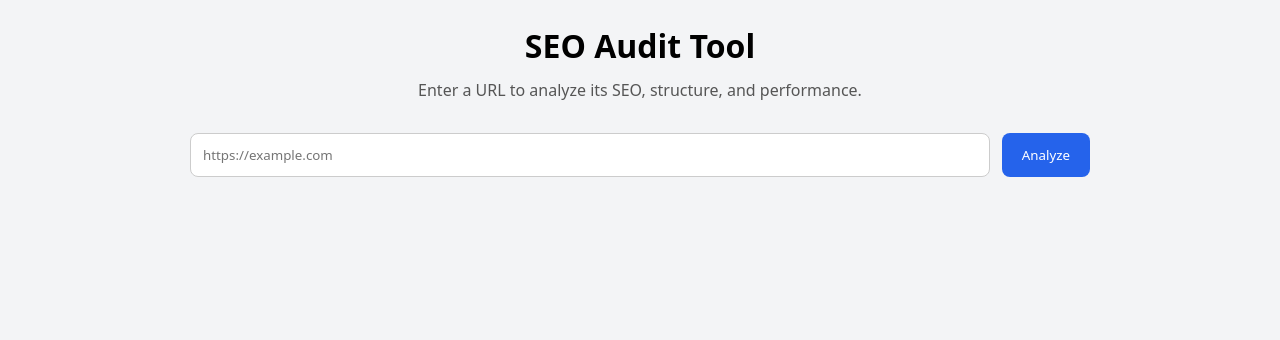
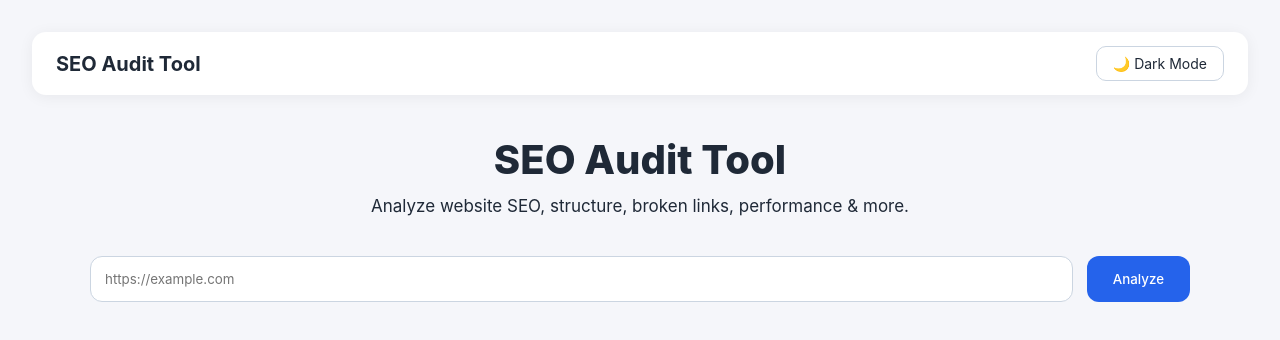
Before and after one commit to jean-eric-espiegle/seo-audit-tool, a Nuxt app in the folder frontend/seo-audit-frontend/: page / in a window 1280 px wide. Shown: the top 340 px of the page. Built offline with nearby package versions, Linux system fonts and the light colour scheme.

Commit message:
fix: UI Upgrade

```diff
--- a/frontend/seo-audit-frontend/pages/index.vue
+++ b/frontend/seo-audit-frontend/pages/index.vue
@@ -1,9 +1,19 @@
 <template>
+	<div>
+		<!-- NAVBAR -->
+		<nav class="navbar">
+			<div class="nav-title">SEO Audit Tool</div>
+			<button class="toggle-btn" @click="toggleDark">
+				{{ darkMode ? '🌞 Light Mode' : '🌙 Dark Mode' }}
+			</button>
+		</nav>
+
 		<div class="container">
+			<!-- HEADER -->
 			<h1
 				style="
-				font-size: 32px;
-				font-weight: bold;
+					font-size: 40px;
+					font-weight: 800;
 					text-align: center;
 					margin-bottom: 12px;
 				"
@@ -11,20 +21,22 @@
 				SEO Audit Tool
 			</h1>
 
-		<p style="text-align: center; color: #555; margin-bottom: 32px">
-			Enter a URL to analyze its SEO, structure, and performance.
+			<p
+				style="
+					text-align: center;
+					color: var(--text);
+					margin-bottom: 40px;
+					font-size: 17px;
+				"
+			>
+				Analyze website SEO, structure, broken links, performance & more.
 			</p>
 
 			<!-- INPUT -->
-		<div style="display: flex; gap: 12px; margin-bottom: 24px">
-			<input
-				v-model="url"
-				type="text"
-				class="input"
-				placeholder="https://example.com"
-			/>
-			<button class="btn" @click="runAudit">
-				{{ loading ? 'Scanning...' : 'Analyze' }}
+			<div style="display: flex; gap: 14px; margin-bottom: 30px">
+				<input v-model="url" class="input" placeholder="https://example.com" />
+				<button class="btn" @click="runAudit" :disabled="loading">
+					{{ loading ? 'Scanning…' : 'Analyze' }}
 				</button>
 			</div>
 
@@ -41,20 +53,49 @@
 			<div v-if="result">
 				<!-- SCORE -->
 				<div class="card" style="text-align: center">
-				<h2 style="font-size: 22px; margin-bottom: 12px">SEO Score</h2>
-				<div style="font-size: 40px; font-weight: bold">
-					{{ result.seo_score }}%
+					<h2 style="font-size: 24px; margin-bottom: 20px">SEO Score</h2>
+
+					<div class="score-wrapper">
+						<svg width="170" height="170">
+							<circle
+								cx="85"
+								cy="85"
+								r="70"
+								stroke="#e5e7eb"
+								stroke-width="14"
+								fill="none"
+							/>
+							<circle
+								cx="85"
+								cy="85"
+								r="70"
+								:stroke="scoreColor"
+								stroke-width="14"
+								fill="none"
+								stroke-linecap="round"
+								:style="{
+									strokeDasharray: circumference,
+									strokeDashoffset: dashOffset,
+									animation: 'draw-ring 1.2s ease forwards',
+								}"
+								transform="rotate(-90 85 85)"
+							/>
+						</svg>
+						<div class="score-value">{{ result.seo_score }}%</div>
 					</div>
-				<p style="margin-top: 10px; color: #555">{{ result.url }}</p>
+
+					<p style="margin-top: 14px; color: var(--text); font-size: 14px">
+						{{ result.url }}
+					</p>
 				</div>
 
 				<!-- BASIC METRICS -->
-			<div class="grid grid-2" style="margin-bottom: 24px">
+				<div class="grid grid-2" style="margin-bottom: 30px">
 					<div class="card"><strong>Title:</strong> {{ result.title }}</div>
 					<div class="card">
-					<strong>Meta Description:</strong> {{ result.meta_description }}
+						<strong>Description:</strong> {{ result.meta_description }}
 					</div>
-				<div class="card"><strong>H1 Tag:</strong> {{ result.h1 }}</div>
+					<div class="card"><strong>H1:</strong> {{ result.h1 }}</div>
 					<div class="card">
 						<strong>Word Count:</strong> {{ result.word_count }}
 					</div>
@@ -64,16 +105,14 @@
 					<div class="card">
 						<strong>External Links:</strong> {{ result.external_links }}
 					</div>
-
 					<div class="card">
-					<strong>Missing Image Alts:</strong>
+						<strong>Missing ALTs:</strong>
 						<span :class="result.missing_image_alts > 0 ? 'bad' : 'good'">
 							{{ result.missing_image_alts }}
 						</span>
 					</div>
-
 					<div class="card">
-					<strong>Viewport Tag:</strong> {{ result.has_viewport_tag }}
+						<strong>Viewport Meta:</strong> {{ result.has_viewport_tag }}
 					</div>
 					<div class="card">
 						<strong>Robots.txt:</strong> {{ result.robots_txt_found }}
@@ -85,13 +124,13 @@
 
 				<!-- KEYWORDS -->
 				<div class="card" v-if="result.keywords">
-				<h2 style="font-size: 20px; margin-bottom: 12px">Top Keywords</h2>
+					<h2 style="font-size: 22px; margin-bottom: 18px">Top Keywords</h2>
 
-				<div style="display: flex; flex-wrap: wrap; gap: 10px">
+					<div style="display: flex; flex-wrap: wrap; gap: 12px">
 						<span
+							class="tag"
 							v-for="item in result.keywords"
 							:key="item.keyword"
-						style="background: #dbeafe; padding: 6px 12px; border-radius: 20px"
 						>
 							{{ item.keyword }} ({{ item.count }})
 						</span>
@@ -99,10 +138,11 @@
 				</div>
 			</div>
 		</div>
+	</div>
 </template>
 
 <script setup>
-import { ref } from 'vue';
+import { ref, computed, onMounted } from 'vue';
 
 const BACKEND = 'https://seo-audit-tool-production-a57e.up.railway.app';
 
@@ -111,6 +151,47 @@ const result = ref(null);
 const error = ref('');
 const loading = ref(false);
 
+/* DARK MODE */
+const darkMode = ref(false);
+
+onMounted(() => {
+	const saved = localStorage.getItem('darkMode');
+	if (saved === 'true') {
+		darkMode.value = true;
+		document.documentElement.classList.add('dark');
+	}
+});
+
+function toggleDark() {
+	darkMode.value = !darkMode.value;
+
+	if (darkMode.value) {
+		document.documentElement.classList.add('dark');
+	} else {
+		document.documentElement.classList.remove('dark');
+	}
+
+	localStorage.setItem('darkMode', darkMode.value);
+}
+
+/* SCORE CIRCLE */
+const circumference = 2 * Math.PI * 70;
+
+const dashOffset = computed(() =>
+	result.value
+		? circumference - (result.value.seo_score / 100) * circumference
+		: circumference,
+);
+
+const scoreColor = computed(() => {
+	if (!result.value) return 'var(--primary)';
+	const s = result.value.seo_score;
+	if (s >= 80) return 'var(--good)';
+	if (s >= 50) return '#f59e0b';
+	return 'var(--bad)';
+});
+
+/* RUN AUDIT */
 async function runAudit() {
 	error.value = '';
 	result.value = null;
@@ -129,8 +210,8 @@ async function runAudit() {
 
 		if (data.error) error.value = data.error;
 		else result.value = data;
-	} catch {
-		error.value = 'Could not reach backend.';
+	} catch (err) {
+		error.value = 'Unable to reach backend.';
 	}
 
 	loading.value = false;
--- a/frontend/seo-audit-frontend/public/styles.css
+++ b/frontend/seo-audit-frontend/public/styles.css
@@ -1,64 +1,188 @@
-/* Reset */
+/* GLOBAL RESET */
 * {
   margin: 0;
   padding: 0;
   box-sizing: border-box;
-  font-family: system-ui, sans-serif;
+  font-family: "Inter", system-ui, sans-serif;
+}
+
+html {
+  transition: background 0.3s ease, color 0.3s ease;
 }
 
 body {
-  background: #f3f4f6;
-  padding: 24px;
+  background: var(--bg);
+  color: var(--text);
+  padding: 32px;
 }
 
-/* Container */
+/* LIGHT THEME VARIABLES */
+:root {
+  --bg: #f5f6fa;
+  --text: #1f2937;
+  --card-bg: #ffffff;
+  --card-shadow: rgba(0,0,0,0.06);
+  --border: #cbd5e1;
+  --input-bg: #ffffff;
+
+  --primary: #2563eb;
+  --primary-dark: #1e40af;
+  --good: #16a34a;
+  --bad: #dc2626;
+
+  --tag-bg: #e0edff;
+  --tag-text: #1d4ed8;
+}
+
+/* DARK MODE OVERRIDES */
+.dark {
+  --bg: #0d1117;
+  --text: #d1d5db;
+  --card-bg: #161b22;
+  --card-shadow: rgba(0,0,0,0.4);
+  --border: #30363d;
+  --input-bg: #0f141a;
+
+  --primary: #3b82f6;
+  --primary-dark: #1d4ed8;
+  --good: #22c55e;
+  --bad: #f87171;
+
+  --tag-bg: #233876;
+  --tag-text: #93c5fd;
+}
+
+/* NAVBAR */
+.navbar {
+  width: 100%;
+  background: var(--card-bg);
+  box-shadow: 0px 2px 15px var(--card-shadow);
+  padding: 14px 24px;
+  border-radius: 14px;
+  display: flex;
+  justify-content: space-between;
+  align-items: center;
+  margin-bottom: 40px;
+  position: sticky;
+  top: 16px;
+  z-index: 20;
+}
+
+.nav-title {
+  font-size: 20px;
+  font-weight: 700;
+}
+
+/* DARK MODE BUTTON */
+.toggle-btn {
+  background: var(--input-bg);
+  border: 1px solid var(--border);
+  color: var(--text);
+  padding: 8px 16px;
+  font-size: 14px;
+  border-radius: 10px;
+  cursor: pointer;
+  transition: 0.2s ease;
+}
+
+.toggle-btn:hover {
+  background: var(--border);
+}
+
+/* GENERAL STYLES */
 .container {
-  max-width: 900px;
+  max-width: 1100px;
   margin: auto;
 }
 
 .card {
-  background: white;
-  border-radius: 12px;
+  background: var(--card-bg);
+  border-radius: 16px;
   padding: 24px;
   margin-bottom: 24px;
-  box-shadow: 0px 3px 10px rgba(0,0,0,0.08);
+  box-shadow: 0px 4px 30px var(--card-shadow);
+  transition: 0.2s ease;
+}
+
+.card:hover {
+  transform: translateY(-2px);
+}
+
+.input {
+  padding: 14px;
+  border-radius: 12px;
+  border: 1px solid var(--border);
+  background: var(--input-bg);
+  color: var(--text);
+  width: 100%;
+  transition: 0.2s ease;
+}
+
+.input:focus {
+  border-color: var(--primary);
+  box-shadow: 0 0 0 2px rgba(37, 99, 235, 0.3);
 }
 
 .btn {
-  background: #2563eb;
+  background: var(--primary);
   color: white;
-  padding: 12px 20px;
-  border-radius: 8px;
+  padding: 14px 26px;
+  border-radius: 12px;
   border: none;
   cursor: pointer;
+  font-weight: 500;
   transition: 0.2s;
 }
 
 .btn:hover {
-  background: #1d4ed8;
+  background: var(--primary-dark);
 }
 
-.input {
-  padding: 12px;
-  border: 1px solid #ccc;
-  border-radius: 8px;
-  width: 100%;
+.btn:disabled {
+  background: #6b7280;
+  cursor: not-allowed;
 }
 
 .grid {
   display: grid;
-  gap: 16px;
+  gap: 20px;
 }
 
 .grid-2 {
-  grid-template-columns: repeat(2, 1fr);
+  grid-template-columns: repeat(auto-fit, minmax(260px, 1fr));
 }
 
-.bad {
-  color: #dc2626;
+.tag {
+  background: var(--tag-bg);
+  color: var(--tag-text);
+  padding: 6px 14px;
+  border-radius: 20px;
+  display: inline-block;
+  font-size: 14px;
 }
 
-.good {
-  color: #16a34a;
+.good { color: var(--good); font-weight: 600; }
+.bad { color: var(--bad); font-weight: 600; }
+
+/* SCORE CIRCLE */
+.score-wrapper {
+  width: 170px;
+  height: 170px;
+  position: relative;
+  margin: auto;
 }
+
+.score-value {
+  position: absolute;
+  inset: 0;
+  display: flex;
+  align-items: center;
+  justify-content: center;
+  font-size: 36px;
+  font-weight: 700;
+}
+
+@keyframes draw-ring {
+  from { stroke-dashoffset: 440; }
+  to { stroke-dashoffset: var(--dashOffset); }
+}
```
Lines whose indentation alone changed are shown as unchanged.
